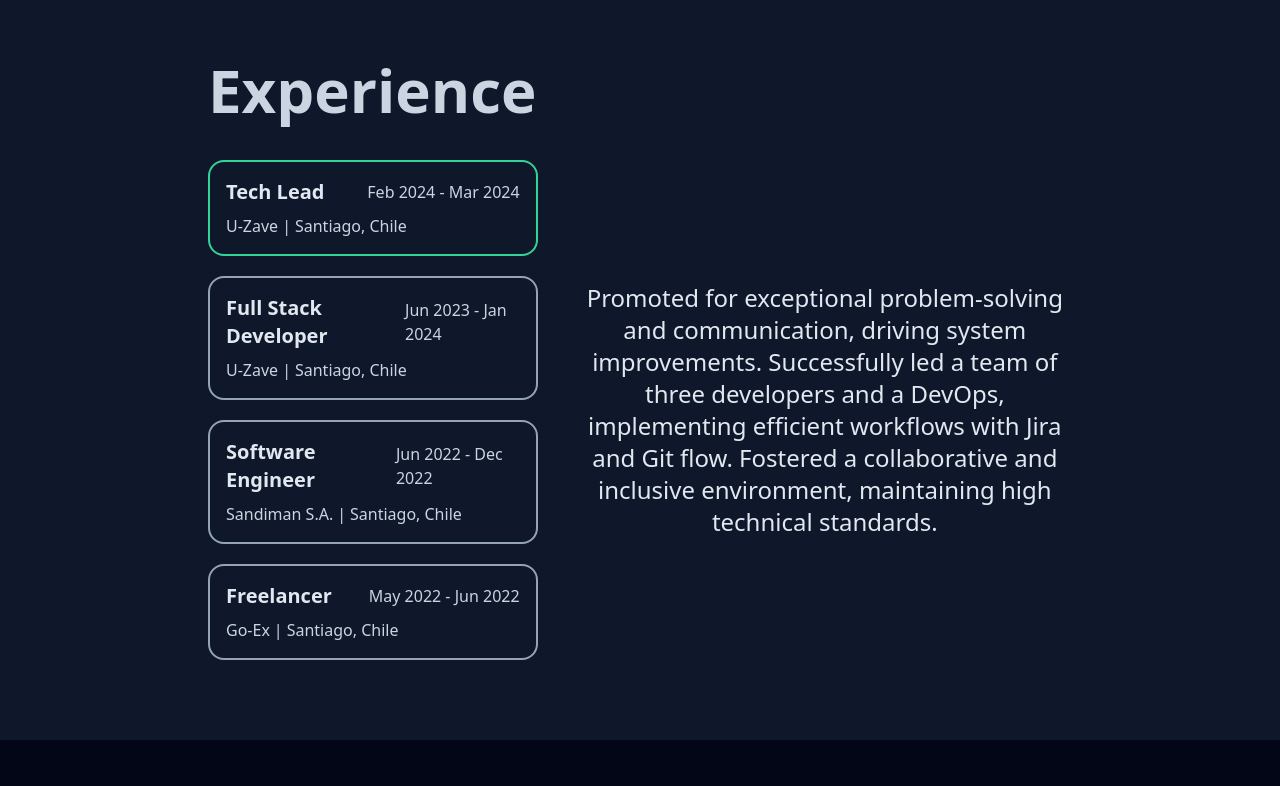
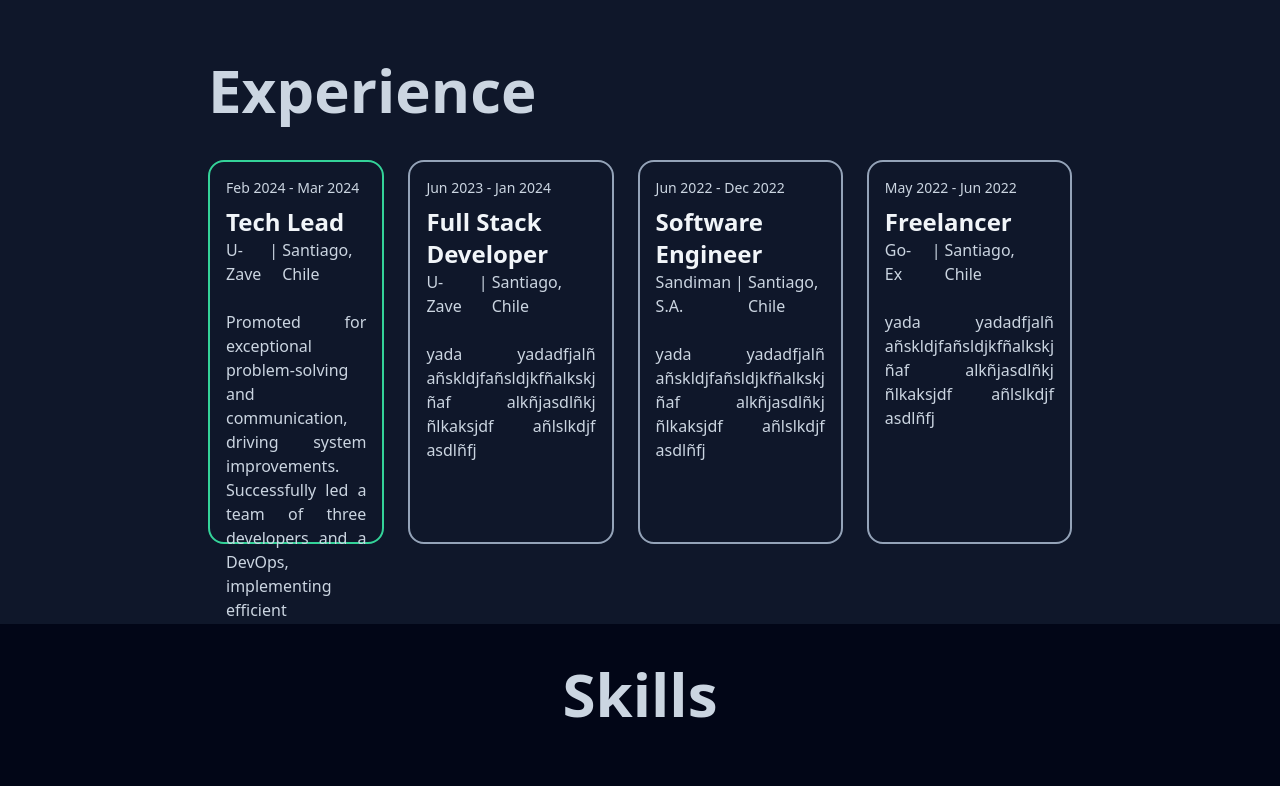
Before and after one commit to alexfilsecker/portfolio, a Next.js app: page / in a window 1280 px wide. Shown: the part 820-1606 px from the top of the page. Built offline with nearby package versions, Linux system fonts and the light colour scheme.

Commit message:
en vola?

```diff
--- a/src/components/Experience.tsx
+++ b/src/components/Experience.tsx
@@ -13,8 +13,7 @@ const Experience = (): JSX.Element => {
       <div className="text-6xl w-min font-sans font-extrabold text-slate-300">
         Experience
       </div>
-      <div className="h-full flex gap-10 justify-center items-center pt-10">
-        <div className="flex flex-col gap-5 w-2/5 flex-grow">
+      <div className="h-full flex gap-6 justify-center items-center pt-10">
         {jobsInfo.map((jobInfo, index) => (
           <ExperienceCard
             key={index}
@@ -22,10 +21,9 @@ const Experience = (): JSX.Element => {
             setActiveCard={setActiveCard}
             active={activeCard === index}
             {...jobInfo}
+            description={jobInfo.description.sumary}
           />
         ))}
-        </div>
-        <ExperienceDescription {...jobsInfo[activeCard].description} />
       </div>
     </div>
   );
--- a/src/components/ExperienceCard.tsx
+++ b/src/components/ExperienceCard.tsx
@@ -4,6 +4,7 @@ type Props = JobInfoCard & {
   index: number;
   setActiveCard: (index: number) => void;
   active: boolean;
+  description: string;
 };
 
 const ExperienceCard = ({
@@ -14,28 +15,34 @@ const ExperienceCard = ({
   index,
   setActiveCard,
   active,
+  description,
 }: Props): JSX.Element => {
   const activeClass = `${active ? "border-emerald-400 bg-slate-800" : "border-slate-400"}`;
 
   return (
     <div
-      className={`bg-slate-900
+      className={`bg-slate-900 w-1/4
         ${!active && "hover:border-emerald-700"} ${activeClass}
-        transition-all flex flex-col p-4 gap-2 rounded-2xl border-2 cursor-pointer`}
+        transition-all p-4 rounded-2xl border-2 cursor-pointer h-96`}
       onMouseDown={() => {
         setActiveCard(index);
       }}
     >
-      <div className="flex items-center justify-between gap-4">
-        <div className={`font-extrabold text-xl text-slate-200`}>
-          {jobTitle}
+      <div className="flex flex-col gap-6">
+        <div className="flex flex-col gap-2">
+          <div className="text-slate-300 text-sm">{dateRange}</div>
+          <div className="flex flex-col gap 1">
+            <div className={`font-extrabold text-2xl text-slate-100`}>
+              {jobTitle}
+            </div>
+            <div className="flex gap-1 text-slate-300">
+              <div>{companyName}</div>
+              <div>|</div>
+              <div>{location}</div>
+            </div>
+          </div>
         </div>
-        <div className="text-slate-300">{dateRange}</div>
-      </div>
-      <div className="flex gap-1 text-slate-300">
-        <div>{companyName}</div>
-        <div>|</div>
-        <div>{location}</div>
+        <div className="text-slate-300 text-justify">{description}</div>
       </div>
     </div>
   );
```
Lines whose indentation alone changed are shown as unchanged.
